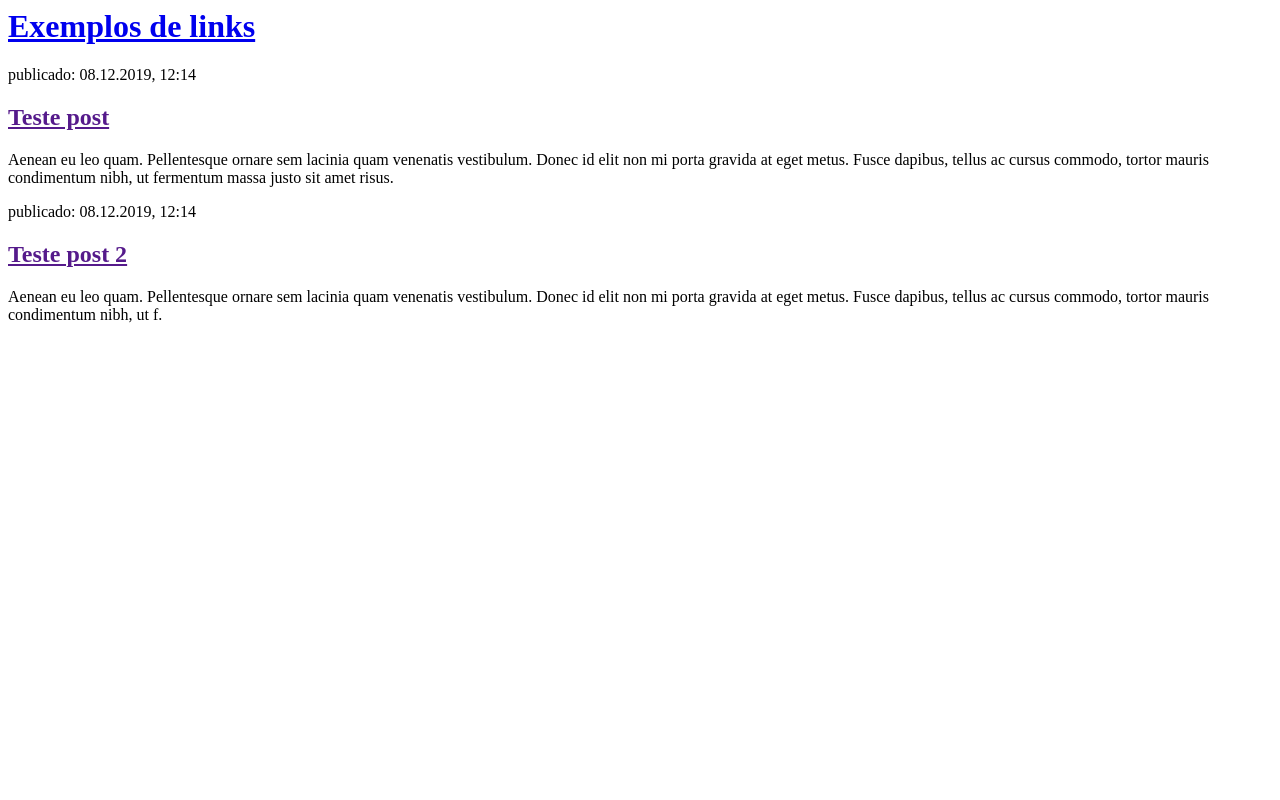
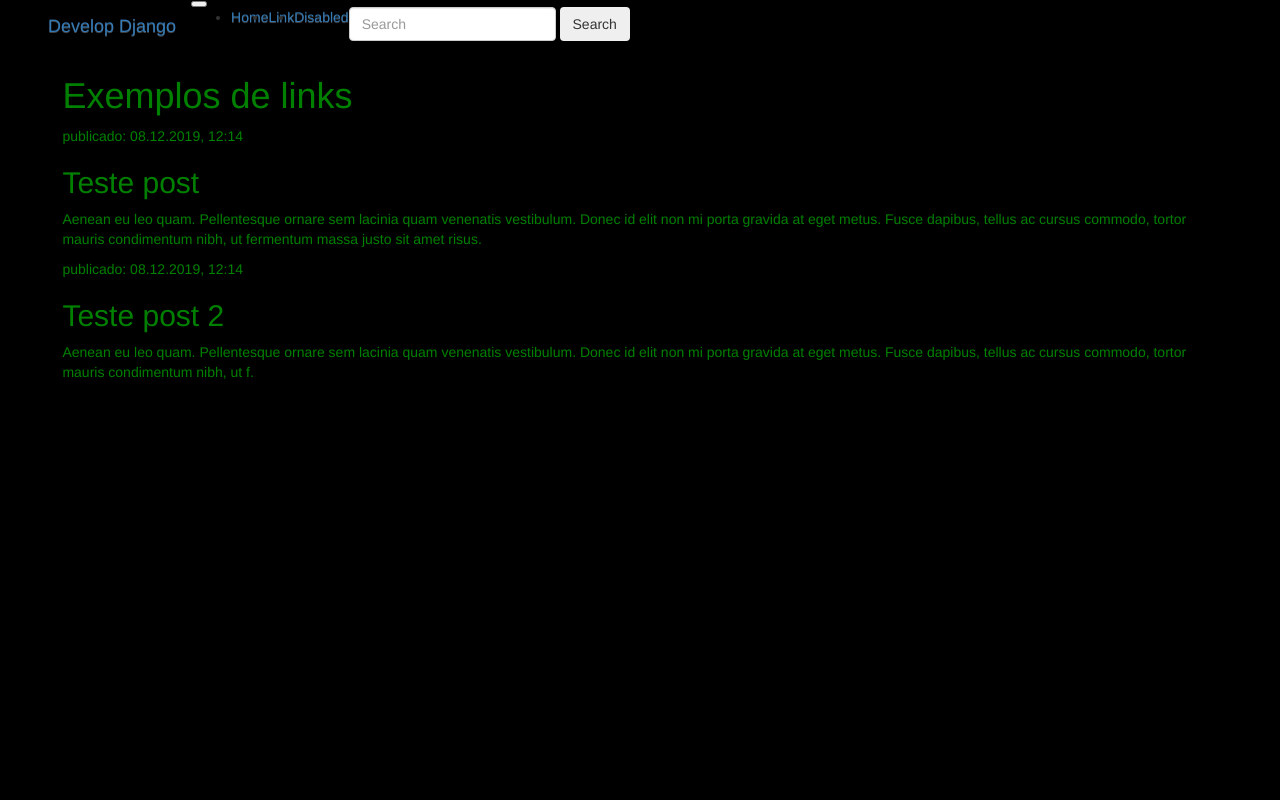
Before and after one commit to caiolul/TestDjango, a Django app: page / in a window 1280 px wide. Run offline with Django 3.2, Linux system fonts and the light colour scheme; some libraries are stand-ins or nearby versions.

Commit message:
Adcionando templates

```diff
--- /dev/null
+++ b/myProject/core/static/style.css
@@ -0,0 +1,15 @@
+h1 a, h2 a{
+    color: green;
+}
+body{
+    width: 95%;
+    background: black;
+    margin: auto;
+}
+p {
+    color: green;
+}
+div{
+    width: 95%;
+    margin: auto;
+}
--- a/myProject/core/templates/base.html
+++ b/myProject/core/templates/base.html
@@ -1,42 +1,16 @@
+{% load static %}
+<html lang='pt'>
+    <head>
+        <meta charset="utf-8">
+        <meta name="viewport" content="width=device-width, initial-scale=1, shrink-to-fit=no">
+        <link rel="stylesheet" href="//maxcdn.bootstrapcdn.com/bootstrap/3.2.0/css/bootstrap.min.css">
+        <link rel="stylesheet" href="//maxcdn.bootstrapcdn.com/bootstrap/3.2.0/css/bootstrap-theme.min.css">
+        <link rel="stylesheet" href="{% static 'style.css' %}">
+        <title>Django develop</title>
+    </head>
+    <body>
+        {% block content %}
 
-<!-- Estendemos do template base -->
-<!--{% extends "website/_layouts/base.html" %}
-
-<!-- Bloco que define o <title></title> da nossa página -->
-{% block title %}Página Inicial{% endblock %}
-
-<!-- Bloco de conteúdo da nossa página -->
-{% block conteudo %}
-<div class="container">
-  <div class="row">
-    <div class="col-lg-6 col-md-6 col-sm-6 col-xs-12">
-      <div class="card">
-        <div class="card-body">
-          <h5 class="card-title">Cadastrar Funcionário</h5>
-          <p class="card-text">
-            Cadastre aqui um novo <code>Funcionário</code>.
-          </p>
-          <a href="{% url 'website:cadastra_funcionario' %}"
-             class="btn btn-primary">
-            Novo Funcionário
-          </a>
-        </div>
-      </div>
-    </div>
-    <div class="col-lg-6 col-md-6 col-sm-6 col-xs-12">
-      <div class="card">
-        <div class="card-body">
-          <h5 class="card-title">Lista de Funcionários</h5>
-          <p class="card-text">
-            Veja aqui a lista de <code>Funcionários</code> cadastrados.
-          </p>
-          <a href="{% url 'website:lista_funcionarios' %}"
-             class="btn btn-primary">
-            Vá para Lista
-          </a>
-        </div>
-      </div>
-    </div>
-  </div>
-</div>
-{% endblock %}
+        {% endblock %}
+    </body>
+</html>
--- a/myProject/core/templates/index.html
+++ b/myProject/core/templates/index.html
@@ -1,8 +1,34 @@
-<html>
-    <head>
-        <title>Django develop</title>
-    </head>
-    <body>
+{% extends 'base.html' %}
+
+
+{% block content %}
+
+<header>
+    <!-- Fixed navbar -->
+    <nav class="navbar navbar-expand-md navbar-dark fixed-top bg-dark">
+        <a class="navbar-brand" href="#">Develop Django</a>
+        <button class="navbar-toggler" type="button" data-toggle="collapse" data-target="#navbarCollapse" aria-controls="navbarCollapse" aria-expanded="false" aria-label="Toggle navigation">
+            <span class="navbar-toggler-icon"></span>
+        </button>
+        <div class="collapse navbar-collapse" id="navbarCollapse">
+            <ul class="navbar-nav mr-auto">
+                <li class="nav-item active">
+                    <a class="nav-link" href="#">Home <span class="sr-only">(current)</span></a>
+                </li>
+                <li class="nav-item">
+                    <a class="nav-link" href="#">Link</a>
+                </li>
+                <li class="nav-item">
+                    <a class="nav-link disabled" href="#" tabindex="-1" aria-disabled="true">Disabled</a>
+                </li>
+            </ul>
+            <form class="form-inline mt-2 mt-md-0">
+                <input class="form-control mr-sm-2" type="text" placeholder="Search" aria-label="Search">
+                <button class="btn btn-outline-success my-2 my-sm-0" type="submit">Search</button>
+            </form>
+        </div>
+    </nav>
+</header>
 <div>
     <h1><a href="/">Exemplos de links</a></h1>
 </div>
@@ -18,5 +44,5 @@
     <h2><a href="">Teste post 2</a></h2>
     <p>Aenean eu leo quam. Pellentesque ornare sem lacinia quam venenatis vestibulum. Donec id elit non mi porta gravida at eget metus. Fusce dapibus, tellus ac cursus commodo, tortor mauris condimentum nibh, ut f.</p>
 </div>
-    </body>
-</html>
+
+{% endblock %}
--- a/myProject/core/views.py
+++ b/myProject/core/views.py
@@ -3,4 +3,4 @@ from django.shortcuts import render
 # Create your views here.
 
 def index(request):
-    return render(request, 'index.html')
+    return render(request, 'index.html', {})
```
Lines whose indentation alone changed are shown as unchanged.
